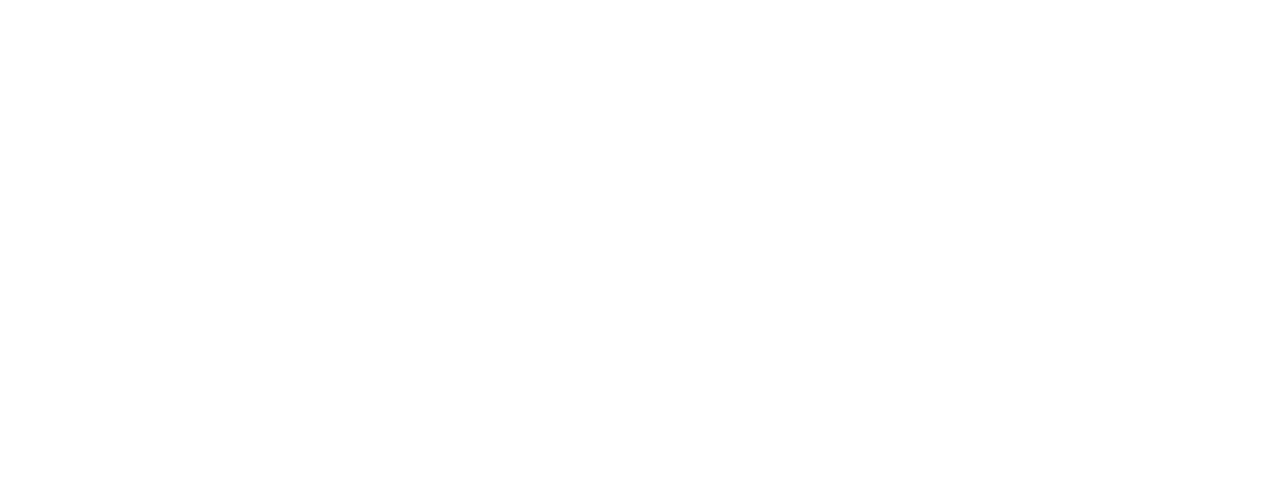
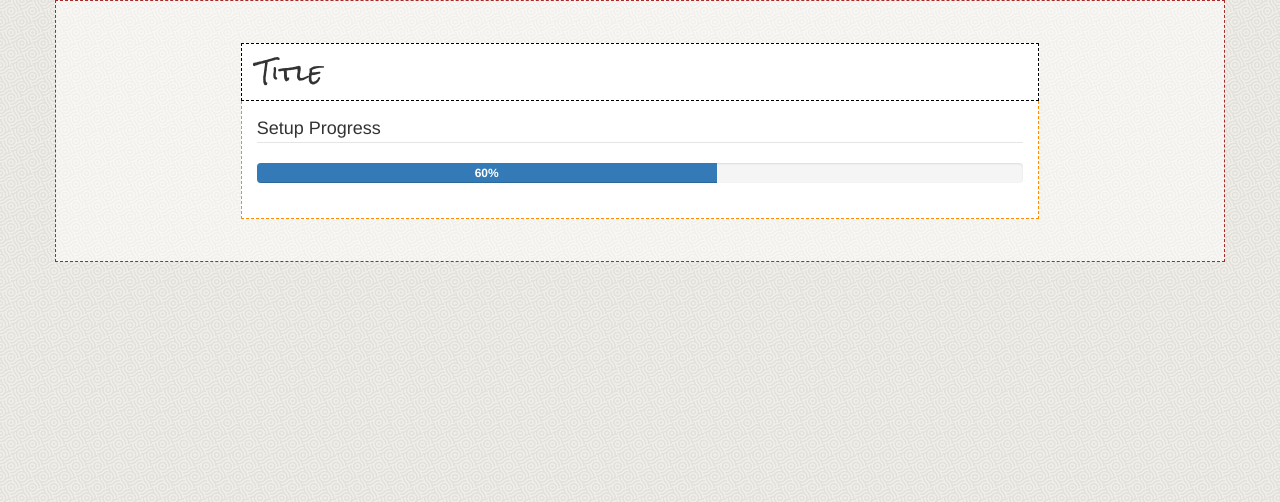
Before and after one commit to jeffryang24/yankey, a CodeIgniter app: page /index.php/installer/index in a window 1280 px wide. Before the commit the part shown is empty. Shown: the top 502 px of the page. Run offline with CodeIgniter, Linux system fonts and the light colour scheme; some libraries are stand-ins or nearby versions.

Commit message:
installer view  _initVersion 0.0.1 _initDate 03-30-2015

```diff
--- a/yw_apl/views/view_installer.php
+++ b/yw_apl/views/view_installer.php
@@ -2,11 +2,31 @@
 <html>
     <head>
         <meta charset="UTF-8">
+        <meta name="description" content="Installer Page For Yankee-Whiskey">
+        <meta name="viewport" content="width=device-width, initial-scale=1">
+        <link href='http://fonts.googleapis.com/css?family=Rock+Salt' rel='stylesheet' type='text/css'>
+        <link rel="stylesheet" href="https://maxcdn.bootstrapcdn.com/bootstrap/3.3.4/css/bootstrap.min.css">
+        <link rel="stylesheet" href="<?= base_url().'resources/css/installer.css' ?>">
+        <script src="//code.jquery.com/jquery-1.11.2.min.js"></script>
         <title><?= $installer_page_title ?></title>
     </head>
     <body>
-        <?php
-        // put your code here
-        ?>
+        <div class="container">
+            <div class="row">
+                <div class="col-md-8 col-md-offset-2" id="header">
+                    <h3 class="h3_title"><a href="<?= base_url() ?>" target="_self">Title</a></h3>
+                </div>
+            </div>
+            <div class="row">
+                <div class="col-md-8 col-md-offset-2" id="content">
+                    <legend class="legend_s">Setup Progress</legend>
+                    <div class="progress">
+                        <div class="progress-bar" role="progressbar" aria-valuenow="60" aria-valuemin="0" aria-valuemax="100" style="width: 60%;">
+                            <b>60%</b>
+                        </div>
+                    </div>
+                </div>
+            </div>
+        </div>
     </body>
 </html>
```
